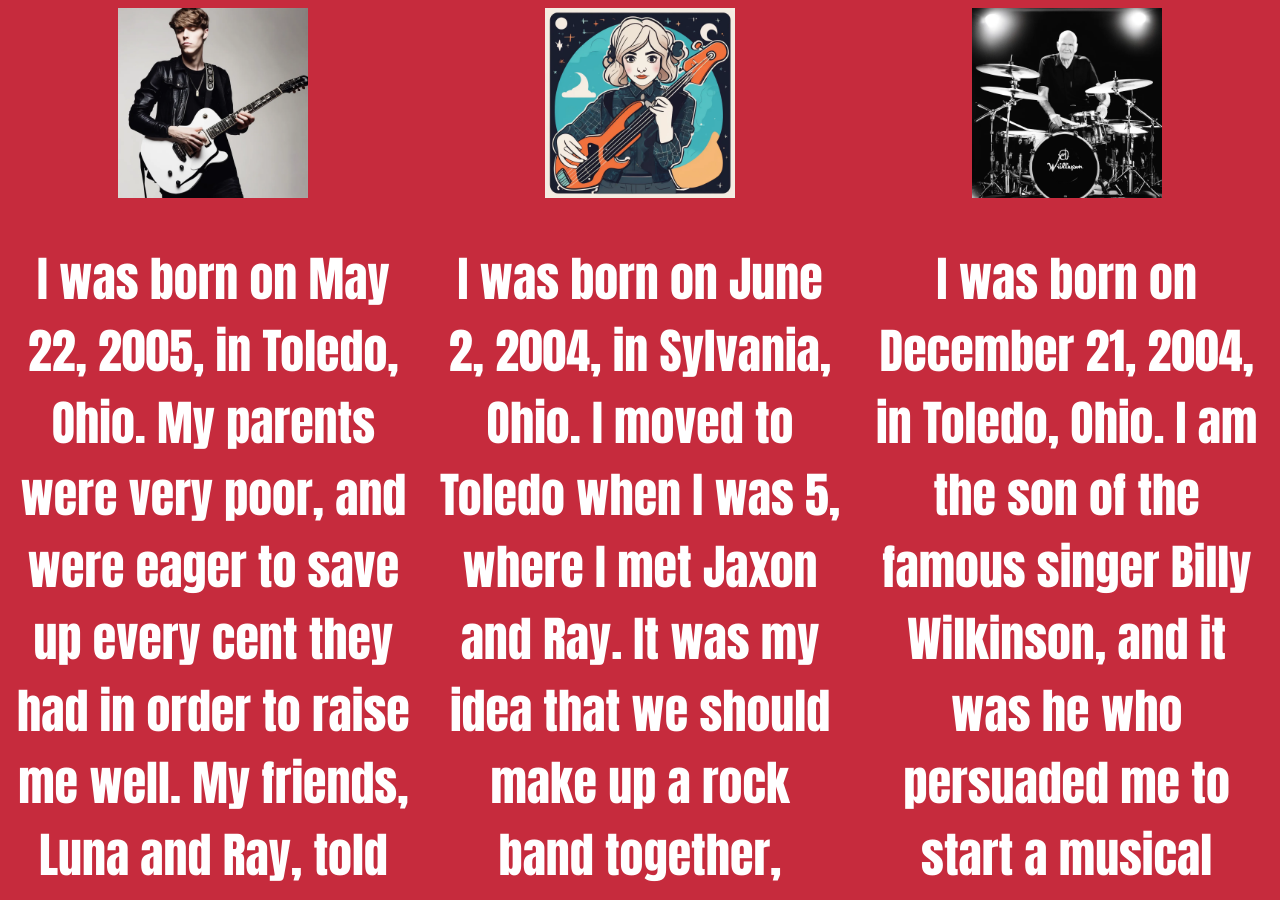
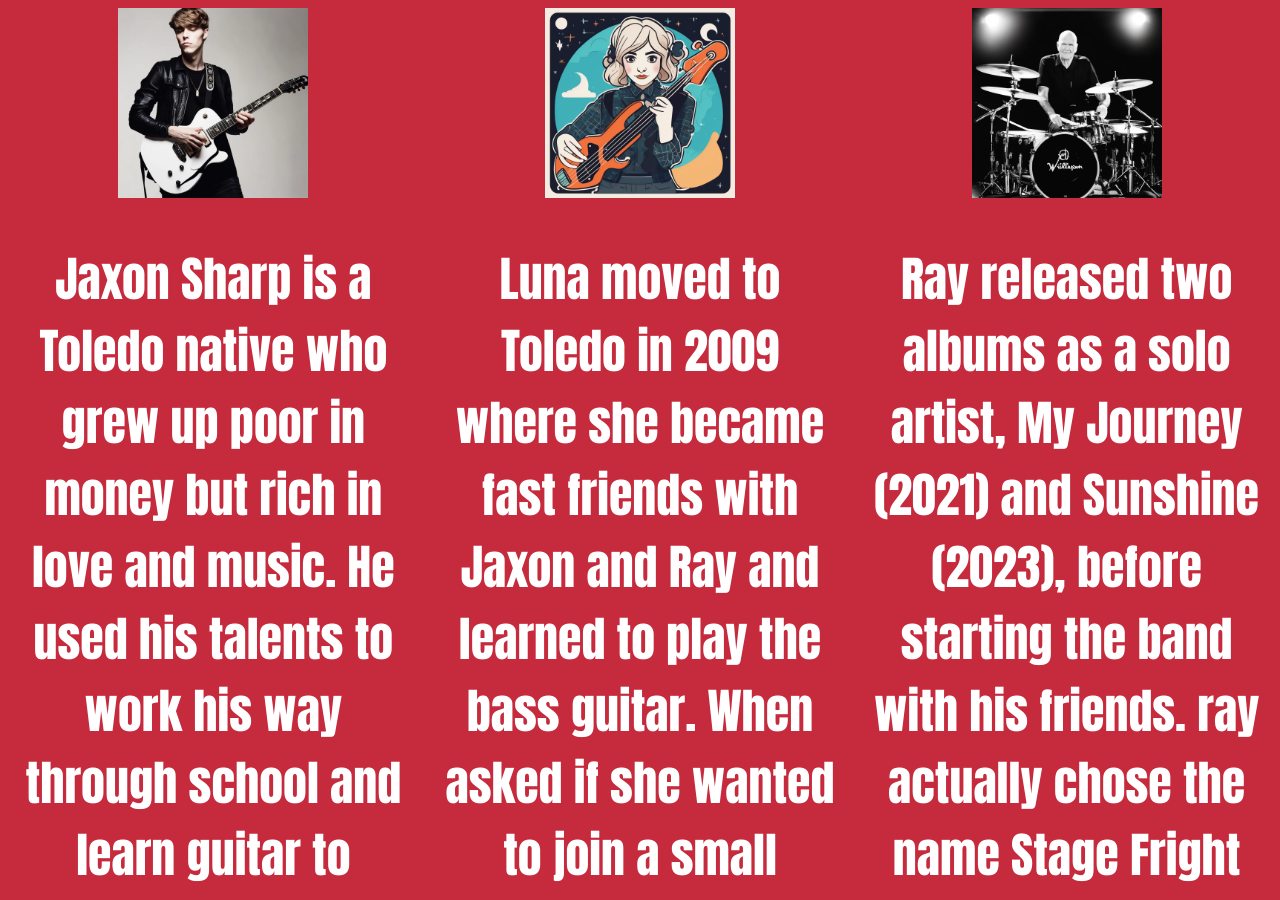
Before and after one commit to Sunny8186/BPARockBand, a plain HTML site: page bio.html in a window 1280 px wide. Shown: the part 455-1355 px from the top of the page. Drawn offline with nearby package versions, Linux system fonts and the light colour scheme.

Commit message:
changed bios

```diff
--- a/bio.html
+++ b/bio.html
@@ -32,28 +32,23 @@
                 <div class="col-md-4">
                   <h1 class="band">Jaxon Sharp- Guitarist, Vocalist </h1>
                   <img src="img/pixlr-image-generator-82f89d83-e603-40dd-afca-a0b5ee3146c9.png" class="member-photo">
-                  <p class="band">I was born on May 22, 2005, in Toledo, Ohio. My parents were very poor,
-                    and were eager to save up every cent they had in order to raise me well. My friends,
-                    Luna and Ray, told me to start a band with them, and I agreed. I knew it would be my
-                    only chance to become rich and famous.
+                  <p class="band">
+                    Jaxon Sharp is a Toledo native who grew up poor in money but rich in love and music.
+                    He used his talents to work his way through school and learn guitar to compliment his singing voice so that he could make his way to where his is today, rocking out with his best friends Luna and Ray.
                   </p>
                 </div>
                 <div class="col-md-4">
                   <h1 class="band">Luna Welkes- Bassist</h1>
                   <img src="img/pixlr-image-generator-c6e764fc-0487-470d-8658-57556568b049.png" class="member-photo">
-                  <p class="band">I was born on June 2, 2004, in Sylvania, Ohio. I moved to Toledo when I was
-                    5, where I met Jaxon and Ray. It was my idea that we should make up a rock band together,
-                    because we were friends for so long. This goes to show that friensship can go a long way past childhood.
+                  <p class="band">
+                    Luna moved to Toledo in 2009 where she became fast friends with Jaxon and Ray and learned to play the bass guitar. When asked if she wanted to join a small garage band she never expected to go this far.
                   </p>
                 </div>
                 <div class="col-md-4">
                   <h1 class="band">Ray Wilkinson- Drummer</h1>
                   <img src="img/pixlr-image-generator-61a7dc73-6340-44ce-b510-ca04ce1d9362.png" class="member-photo">
-                  <p class="band">I was born on December 21, 2004, in Toledo, Ohio. I am the son of the famous
-                    singer Billy Wilkinson, and it was he who persuaded me to start a musical career. I released
-                    two albums as a solo artist, My Journey (2021) and Sunshine (2023), before starting the
-                    band with my friends. I actually chose the name Stage Fright because it emphasized that we all had
-                    to face our fears before we go big.
+                  <p class="band"> Ray released two albums as a solo artist, My Journey (2021) and Sunshine (2023), before starting the
+                    band with his friends. ray actually chose the name Stage Fright because it emphasized the fears that the group faced about performing in front of an audience.
                   </p>
                 </div>
             </div>
```
Also changed, not shown: merch.html (+1 -1 lines).
